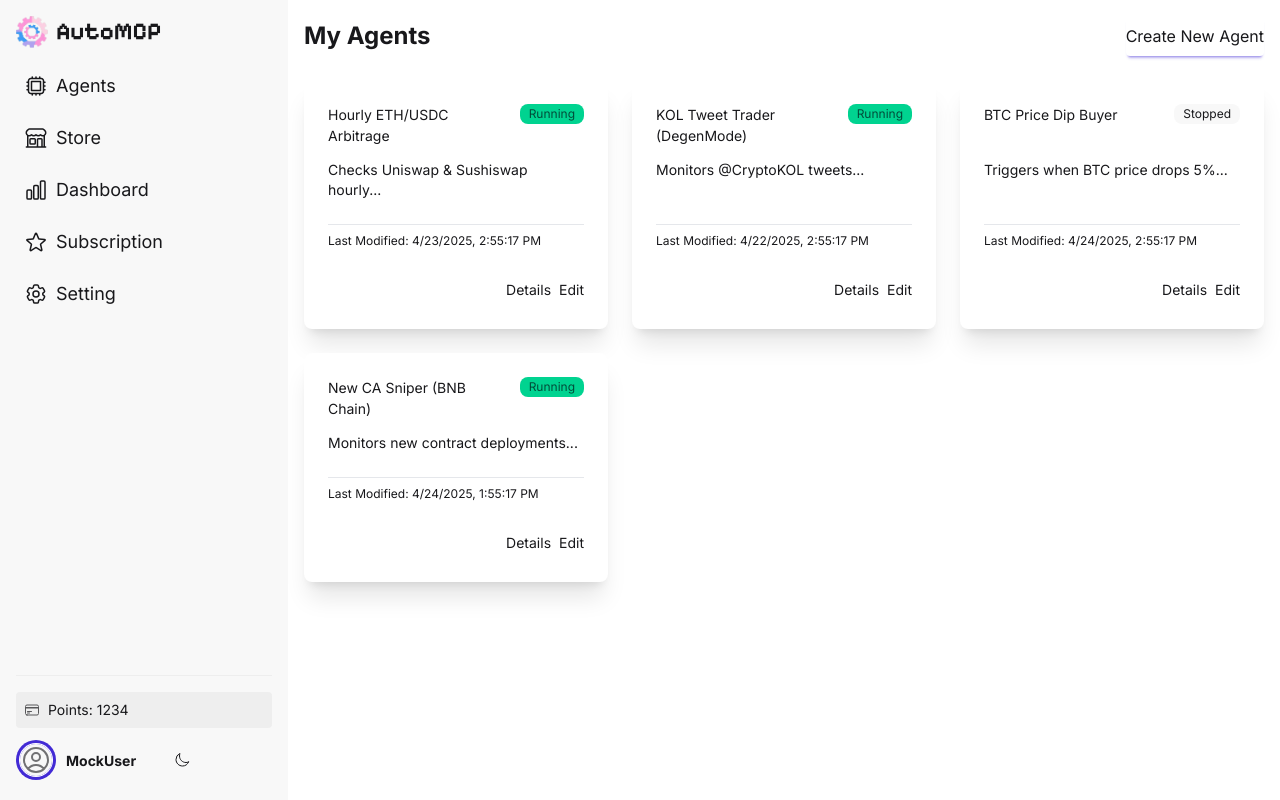
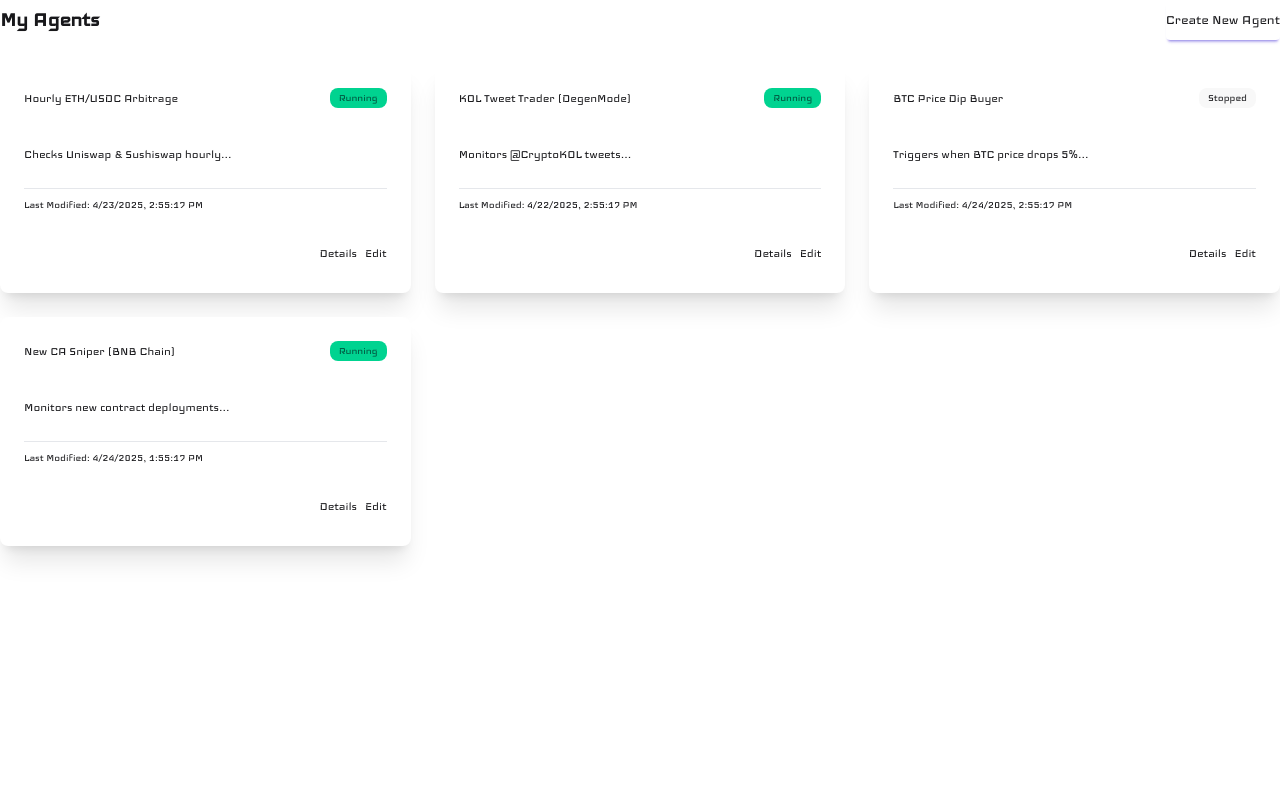
Before and after one commit to Buidl-Land/0xAutoSui, a Next.js app: page /agents in a window 1280 px wide. Built offline with nearby package versions, Linux system fonts and the light colour scheme.

Commit message:
feat(style): update global styles, add Iceland font and optimize scrollbar
- Import and apply Iceland font globally for consistent appearance
- Enhance scrollbar styles for better visual experience
- Adjust layout components to use the new font and improve typography

```diff
--- a/src/app/globals.css
+++ b/src/app/globals.css
@@ -4,20 +4,32 @@
 @tailwind components;
 @tailwind utilities;
 
-@layer base {
-  html {
-    font-family: 'Inter', sans-serif; /* Apply Inter globally */
+@layer utilities {
+  .font-pixel {
+    font-family: 'Pixelify Sans', monospace;
+    font-synthesis: none;
+    -webkit-font-smoothing: none;
+    -moz-osx-font-smoothing: grayscale;
   }
 }
 
-@layer utilities {
-  .font-pixel {
-    font-family: 'Pixelify Sans', monospace; /* Define font-pixel utility */
-    font-synthesis: none; /* Prevent browser from synthesizing bold/italic for pixel fonts */
-    -webkit-font-smoothing: none; /* Ensure crisp pixel rendering on WebKit/Blink */
-    -moz-osx-font-smoothing: grayscale; /* Ensure crisp pixel rendering on Firefox/macOS */
-  }
+/* Optional: Style scrollbars for cyberpunk feel */
+::-webkit-scrollbar {
+  width: 8px;
+  height: 8px;
 }
+::-webkit-scrollbar-track {
+  background: hsl(var(--b3));
+  border-radius: 4px;
+}
+::-webkit-scrollbar-thumb {
+  background: hsl(var(--p));
+  border-radius: 4px;
+}
+::-webkit-scrollbar-thumb:hover {
+  background: hsl(var(--pf));
+}
+
 /* Keep media query for dark mode if needed for specific overrides,
    but base theme switching is handled by daisyUI/Tailwind */
 /*
@@ -35,20 +47,3 @@
 /* Add a subtle grid background for arcade feel */
 /* Body styling is now handled primarily by @layer base and Tailwind preflight */
 /* Keep scrollbar styles if desired */
-
-/* Optional: Style scrollbars for cyberpunk feel */
-::-webkit-scrollbar {
-  width: 8px;
-  height: 8px;
-}
-::-webkit-scrollbar-track {
-  background: hsl(var(--b3)); /* Use daisyUI base-300 color */
-  border-radius: 4px;
-}
-::-webkit-scrollbar-thumb {
-  background: hsl(var(--p)); /* Use daisyUI primary color */
-  border-radius: 4px;
-}
-::-webkit-scrollbar-thumb:hover {
-  background: hsl(var(--pf)); /* Use daisyUI primary-focus color */
-}
--- a/src/app/layout.tsx
+++ b/src/app/layout.tsx
@@ -1,7 +1,7 @@
 import type { Metadata } from "next";
-import { Geist, Geist_Mono } from "next/font/google"; // Remove Press_Start_2P
+import { Geist, Geist_Mono } from "next/font/google";
+import localFont from "next/font/local";
 import "./globals.css";
-import Layout from "@/components/Layout"; // Import the custom Layout component
 
 const geistSans = Geist({
   variable: "--font-geist-sans",
@@ -13,25 +13,29 @@ const geistMono = Geist_Mono({
   subsets: ["latin"],
 });
 
+const iceland = localFont({
+  src: '../fonts/Iceland-Regular.ttf',
+  display: 'swap',
+  preload: true,
+});
+
 export const metadata: Metadata = {
-  title: "AutoMCP", // Updated title
-  description: "Generated by create next app",
-  icons: { // Added icon configuration
-    icon: '/logo.png', // Path relative to the public directory
+  title: "AutoMCP",
+  description: "Automate your trading strategy with AutoMCP",
+  icons: {
+    icon: '/logo.png',
   },
 };
 
 export default function RootLayout({
   children,
-}: Readonly<{
+}: {
   children: React.ReactNode;
-}>) {
+}) {
   return (
-    <html lang="en" data-theme="cyberpunk">{/* Set data-theme to 'cyberpunk' */}
-      <body
-        className={`${geistSans.variable} ${geistMono.variable} antialiased`} // Remove pixel font variable
-      >
-        <Layout>{children}</Layout> {/* Wrap children with Layout */}
+    <html lang="en" data-theme="cyberpunk">
+      <body className={`${iceland.className} ${geistSans.variable} ${geistMono.variable} antialiased`}>
+        {children}
       </body>
     </html>
   );
```
Also changed, not shown: src/fonts/Iceland-Regular.ttf (added).
